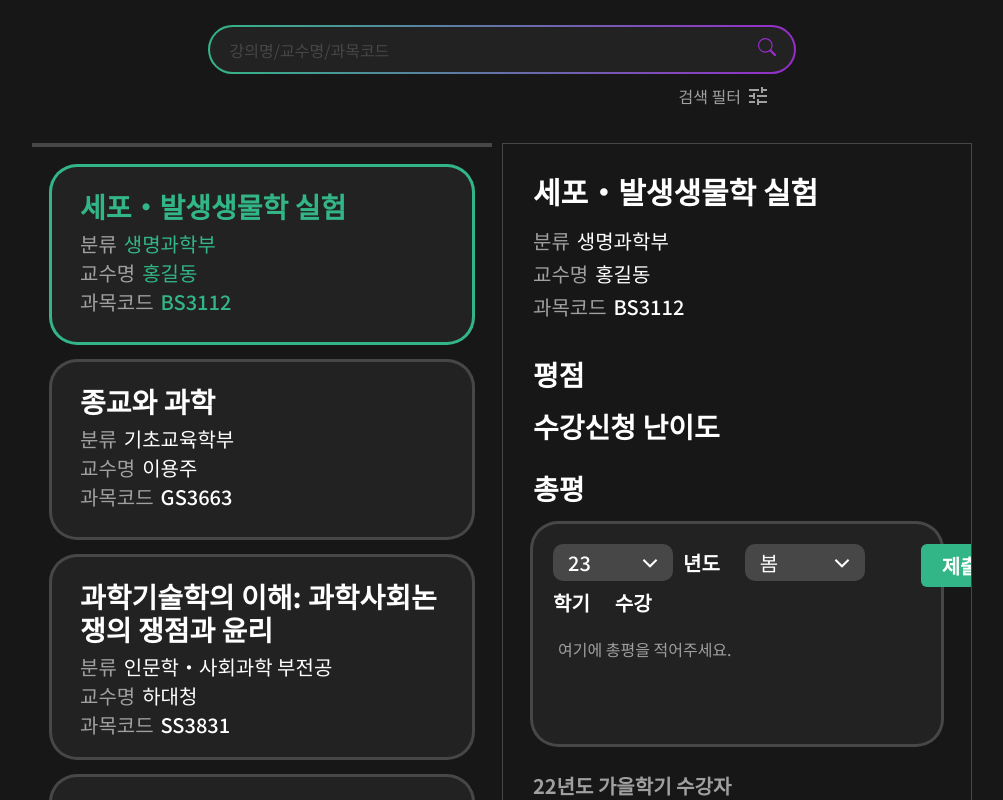
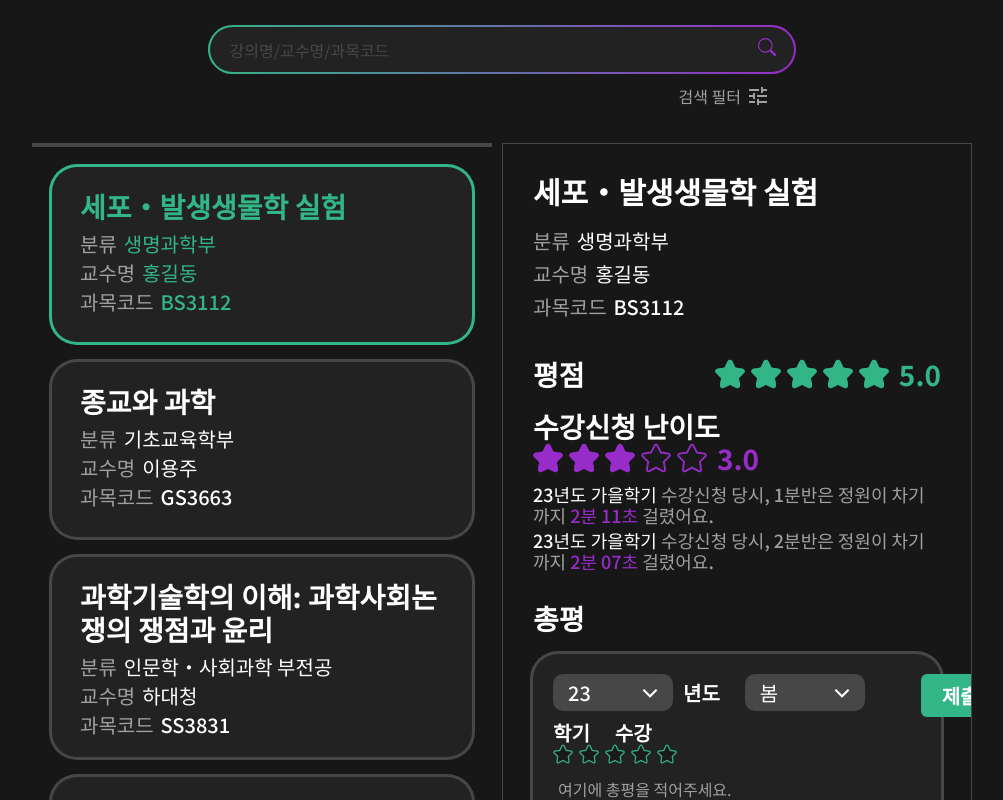
Before and after one commit to gsainfoteam/andromeda-fe, a React (Vite) app: page / in a window 1280 px wide. Shown: the top 800 px of the page, without its empty margins (138-1141 px from the left). Built offline with nearby package versions, Linux system fonts and the light colour scheme.

Commit message:
page에 star UI 추가

```diff
--- a/package.json
+++ b/package.json
@@ -20,7 +20,8 @@
     "react-i18next": "^12.1.1",
     "react-router-dom": "^6.11.2",
     "storybook": "^7.0.12",
-    "styled-components": "^5.3.6"
+    "styled-components": "^5.3.6",
+    "uuid": "^9.0.1"
   },
   "devDependencies": {
     "@storybook/addon-essentials": "7.0.13",
@@ -37,6 +38,7 @@
     "@types/react": "^18.0.26",
     "@types/react-dom": "^18.0.9",
     "@types/styled-components": "^5",
+    "@types/uuid": "^9",
     "@typescript-eslint/eslint-plugin": "^5.47.1",
     "@typescript-eslint/parser": "^5.47.1",
     "@vitejs/plugin-react": "^3.0.0",
--- a/src/pages/home/ReviewInfo.tsx
+++ b/src/pages/home/ReviewInfo.tsx
@@ -3,6 +3,7 @@ import Text from "src/atoms/text/Text";
 import colorSet from "src/styles/color-set";
 import Font from "src/styles/fonts";
 import { IReviewList } from "./data";
+import Star from "src/atoms/star/Star";
 
 interface ReviewInfoProps {
   review: IReviewList;
@@ -11,9 +12,12 @@ interface ReviewInfoProps {
 const ReviewInfo = ({ review }: ReviewInfoProps) => {
   return (
     <Flex flexDirection="column" gap="6px">
-      <Text color={colorSet.titleText} font={Font.Bold} size="20px">
-        {review.year}년도 {review.semester}학기 수강자
-      </Text>
+      <Flex gap="15px">
+        <Text color={colorSet.titleText} font={Font.Bold} size="20px">
+          {review.year}년도 {review.semester}학기 수강자
+        </Text>
+        <Star color="green" STAR_RATE={5.0} starsize={20} />
+      </Flex>
       <Text
         color={colorSet.colorless}
         font={Font.Medium}
--- a/src/pages/home/ReviewInput.tsx
+++ b/src/pages/home/ReviewInput.tsx
@@ -9,6 +9,7 @@ import Input from "src/atoms/input/Input";
 import Button, { ButtonVariant } from "src/atoms/button/Button";
 import Spacer from "src/atoms/spacer/Spacer";
 import { IReviewList, reviewList } from "./data";
+import Star from "src/atoms/star/Star";
 // import Textarea from "src/atoms/textarea/Textarea";
 
 interface ReviewInputProps {
@@ -35,6 +36,7 @@ const ReviewInput = ({ width }: ReviewInputProps) => {
       }}
     >
       <Flex height="100%" flexDirection="column" justifyContent="space-between">
+        <Flex justifyContent="space-between">
           <Flex gap="10px" alignItems="center">
             <SelectButton
               minWidth="120px"
@@ -66,6 +68,9 @@ const ReviewInput = ({ width }: ReviewInputProps) => {
               수강
             </Text>
           </Flex>
+          <Star color="green" STAR_RATE={0.0} starsize={20} />
+        </Flex>
+
         <Input
           hilight={false}
           height="15px"
--- a/src/pages/home/ReviewSection.tsx
+++ b/src/pages/home/ReviewSection.tsx
@@ -8,6 +8,7 @@ import ReviewInfo from "./ReviewInfo";
 import Divider, { DividerVariant } from "src/atoms/divider/Divider";
 import styled from "styled-components";
 import { ILectureList, reviewList } from "./data";
+import Star from "src/atoms/star/Star";
 
 interface ReviewListProps {
   width?: React.CSSProperties["width"];
@@ -32,6 +33,12 @@ const InfoText = styled(Text)`
     color: ${colorSet.titleText};
     font-weight: 400;
     margin-right: 7px;
+  }
+`;
+const ColorAlteringText = styled(Text)`
+  span {
+    color: ${colorSet.titleText};
+    font-weight: 400;
   }
 `;
 
@@ -66,12 +73,52 @@ const ReviewSection = ({ width, height, lecture }: ReviewListProps) => {
         </InfoText>
       </Flex>
       <Flex flexDirection="column" gap="20px">
+        <Flex alignItems="center" justifyContent="space-between">
           <Text color={colorSet.colorless} font={Font.Bold} size="28px">
             평점
           </Text>
+          <Flex gap="10px">
+            <Star color="green" STAR_RATE={5.0} starsize={30} />
+            <Text color={colorSet.galactic_green} font={Font.Bold} size="28px">
+              5.0
+            </Text>
+          </Flex>
+        </Flex>
+        <Flex flexDirection="column" gap="10px">
+          <Flex alignItems="center" justifyContent="space-between">
             <Text color={colorSet.colorless} font={Font.Bold} size="28px">
               수강신청 난이도
             </Text>
+            <Flex gap="10px">
+              <Star color="purple" STAR_RATE={3.0} starsize={30} />
+              <Text
+                color={colorSet.galactic_purple}
+                font={Font.Bold}
+                size="28px"
+              >
+                3.0
+              </Text>
+            </Flex>
+          </Flex>
+          <Flex flexDirection="column" gap="5px">
+            <Text color={colorSet.titleText} font={Font.Medium} size="18px">
+              <span style={{ color: colorSet.colorless }}>
+                23년도 가을학기{" "}
+              </span>
+              수강신청 당시, 1분반은 정원이 차기까지{" "}
+              <span style={{ color: colorSet.galactic_purple }}>2분 11초 </span>
+              걸렸어요.
+            </Text>
+            <Text color={colorSet.titleText} font={Font.Medium} size="18px">
+              <span style={{ color: colorSet.colorless }}>
+                23년도 가을학기{" "}
+              </span>
+              수강신청 당시, 2분반은 정원이 차기까지{" "}
+              <span style={{ color: colorSet.galactic_purple }}>2분 07초 </span>
+              걸렸어요.
+            </Text>
+          </Flex>
+        </Flex>
       </Flex>
       <Flex flexDirection="column" gap="20px">
         <Text color={colorSet.colorless} font={Font.Bold} size="28px">
```
Also changed, not shown: 1 other file (tests, documents, lock files or other folders). Lines whose indentation alone changed are shown as unchanged.
